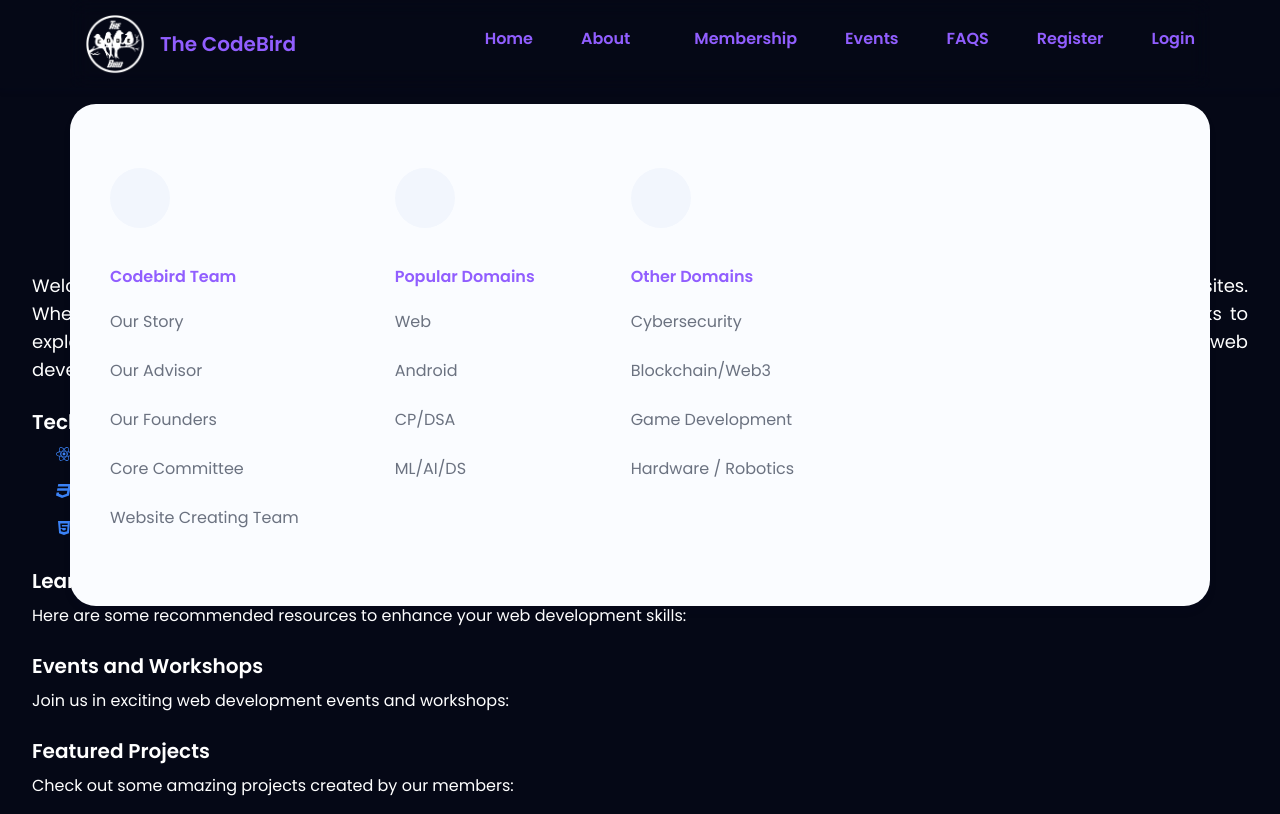
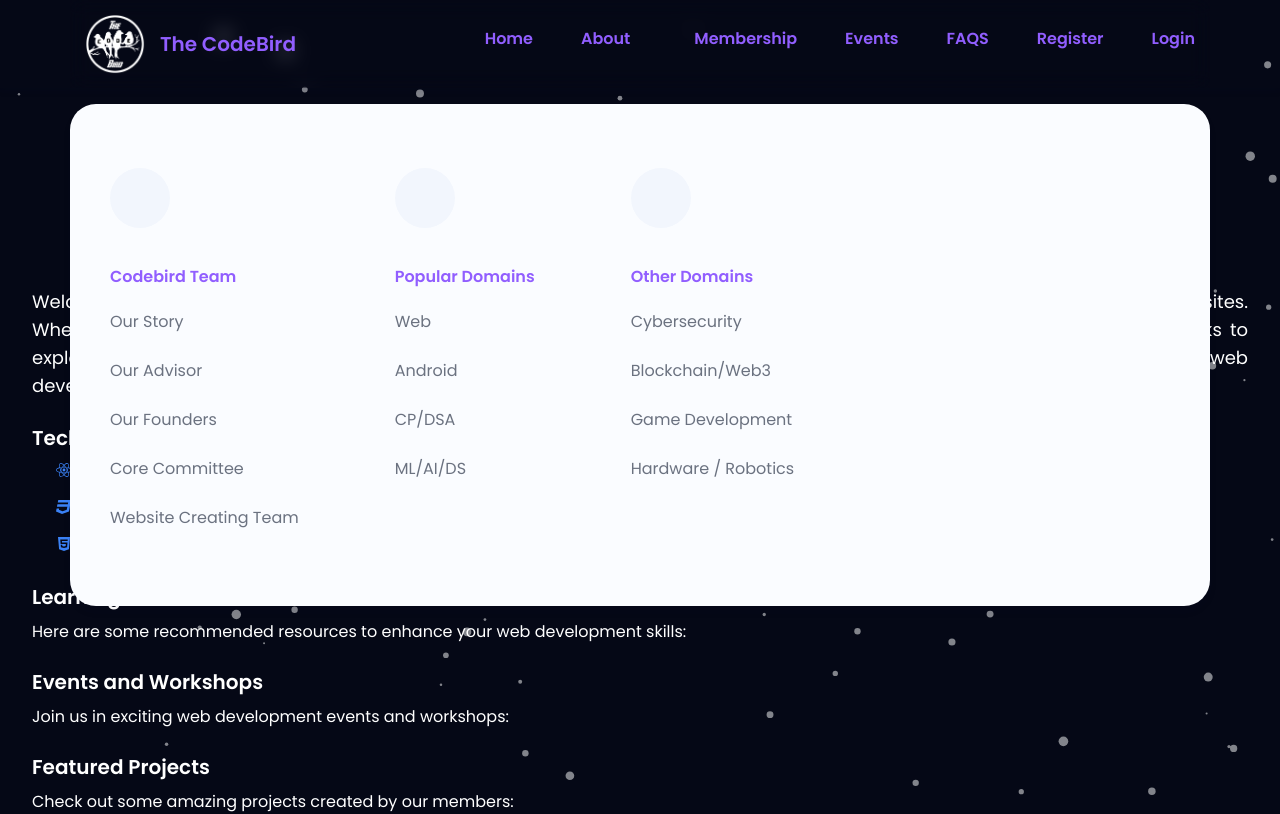
Before and after one commit to thecodebirduitbu/The-Code-Bird-Website, a React (Create React App) app: page /webdev in a window 1280 px wide. Shown: the top 814 px of the page. Built offline with nearby package versions, Linux system fonts and the light colour scheme; some icons are missing.

Commit message:
font update

```diff
--- a/src/components/Domains/CyberSecurity.jsx
+++ b/src/components/Domains/CyberSecurity.jsx
@@ -1,9 +1,94 @@
-import React from "react";
+import React,{useCallback} from "react";
 import { SiGnubash, SiKalilinux, SiArchlinux } from "react-icons/si";
+import Particles from "react-tsparticles";
+import { loadFull } from "tsparticles";
+
 function CyberSecurity() {
+    const particlesInit = useCallback(async (engine) => {
+      await loadFull(engine);
+    }, []);
+
+    const particlesLoaded = useCallback(async (container) => {
+      await console.log(container);
+    }, []);
   return (
     <div className="py-[10rem] mx-10 md:mx-[2rem] text-white">
-      <h1 className="text-[2rem] text-white text-center">Cybersecurity</h1>
+      <Particles
+        id="tsparticles"
+        init={particlesInit}
+        loaded={particlesLoaded}
+        options={{
+          background: {},
+          fpsLimit: 120,
+          interactivity: {
+            events: {
+              onClick: {
+                enable: true,
+                mode: "push",
+              },
+              onHover: {
+                enable: true,
+                mode: "repulse",
+              },
+              resize: true,
+            },
+            modes: {
+              push: {
+                quantity: 4,
+              },
+              repulse: {
+                distance: 100,
+                duration: 0.4,
+              },
+            },
+          },
+          particles: {
+            color: {
+              value: "#ffffff",
+            },
+            links: {
+              color: "#ffffff",
+              distance: 150,
+              enable: false,
+              opacity: 0.5,
+              width: 1,
+            },
+            collisions: {
+              enable: true,
+            },
+            move: {
+              direction: "none",
+              enable: true,
+              outModes: {
+                default: "bounce",
+              },
+              random: true,
+              speed: 3.2,
+              straight: false,
+            },
+            number: {
+              density: {
+                enable: true,
+                area: 800,
+              },
+              value: 80,
+            },
+            opacity: {
+              value: 0.5,
+            },
+            shape: {
+              type: "circle",
+            },
+            size: {
+              value: { min: 1, max: 5 },
+            },
+          },
+          detectRetina: true,
+        }}
+      />
+      <h1 className="text-[3rem] text-white text-center">
+        Cyber <span className="brand">Security</span>
+      </h1>
       <p className="text-lg mb-6 pt-16 text-justify">
         Step into the realm of Cybersecurity, where you'll become a digital
         defender. This domain equips you with the skills to protect information
--- a/src/components/Domains/WebDev.jsx
+++ b/src/components/Domains/WebDev.jsx
@@ -1,10 +1,96 @@
-import React from "react";
+import React , {useCallback} from "react";
 import { FaReact, FaCss3, FaHtml5 } from "react-icons/fa";
+import Particles from "react-tsparticles";
+import { loadFull } from "tsparticles";
+
+
 
 function WebDev() {
+
+   const particlesInit = useCallback(async (engine) => {
+     await loadFull(engine);
+   }, []);
+
+   const particlesLoaded = useCallback(async (container) => {
+     await console.log(container);
+   }, []);
+
   return (
     <div className="py-[10rem] mx-10 md:mx-[2rem] text-white">
-      <h1 className="text-[2rem] text-white text-center">Web Development</h1>
+      <Particles
+        id="tsparticles"
+        init={particlesInit}
+        loaded={particlesLoaded}
+        options={{
+          background: {},
+          fpsLimit: 120,
+          interactivity: {
+            events: {
+              onClick: {
+                enable: true,
+                mode: "push",
+              },
+              onHover: {
+                enable: true,
+                mode: "repulse",
+              },
+              resize: true,
+            },
+            modes: {
+              push: {
+                quantity: 4,
+              },
+              repulse: {
+                distance: 100,
+                duration: 0.4,
+              },
+            },
+          },
+          particles: {
+            color: {
+              value: "#ffffff",
+            },
+            links: {
+              color: "#ffffff",
+              distance: 150,
+              enable: false,
+              opacity: 0.5,
+              width: 1,
+            },
+            collisions: {
+              enable: true,
+            },
+            move: {
+              direction: "none",
+              enable: true,
+              outModes: {
+                default: "bounce",
+              },
+              random: true,
+              speed: 3.2,
+              straight: false,
+            },
+            number: {
+              density: {
+                enable: true,
+                area: 800,
+              },
+              value: 80,
+            },
+            opacity: {
+              value: 0.5,
+            },
+            shape: {
+              type: "circle",
+            },
+            size: {
+              value: { min: 1, max: 5 },
+            },
+          },
+          detectRetina: true,
+        }}
+      />
+      <h1 className="text-[2.7rem] text-white text-center">Web <span className="brand">Development</span></h1>
       <p className="text-lg mb-6 pt-16 text-justify">
         Welcome to the Web Development domain! This exciting field empowers you
         to craft visually stunning and interactive websites. Whether you're
```
